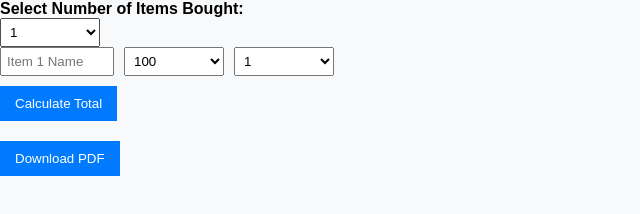
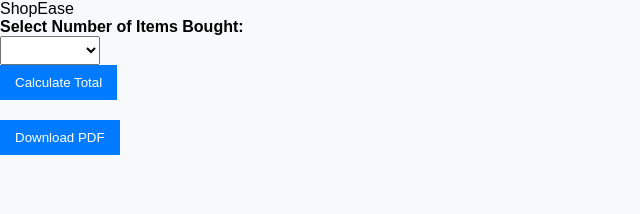
Before and after one commit to Awatech12/shopping, a plain HTML site: page index.html in a window 1280 px wide. Shown: the whole page, without its empty margins (0-640 px from the left). Drawn offline with nearby package versions, Linux system fonts and the light colour scheme.

Commit message:
Update index.html

```diff
--- a/index.html
+++ b/index.html
@@ -15,18 +15,13 @@
     <div id="about"></div>
     <div id="loading"></div>
 </div>
+<div id="header"><div id="title">ShopEase</div></div>
+<div id="how">
+
+</div>
     <label for="numberOfInputs">Select Number of Items Bought:</label><br/>
-    <select id="numberOfInputs" onchange="generateInputs()">
-        <option value="1">1</option>
-        <option value="2">2</option>
-        <option value="3">3</option>
-        <option value="4">4</option>
-        <option value="5">5</option>
-        <option value="6">6</option>
-        <option value="7">7</option>
-        <option value="8">8</option>
-        <option value="9">9</option>
-        <option value="10">10</option>
+    <select id="numberOfInputs" class="showOptions" onchange="generateInputs()">
+
     </select>
 
     <form id="inputForm">
```
